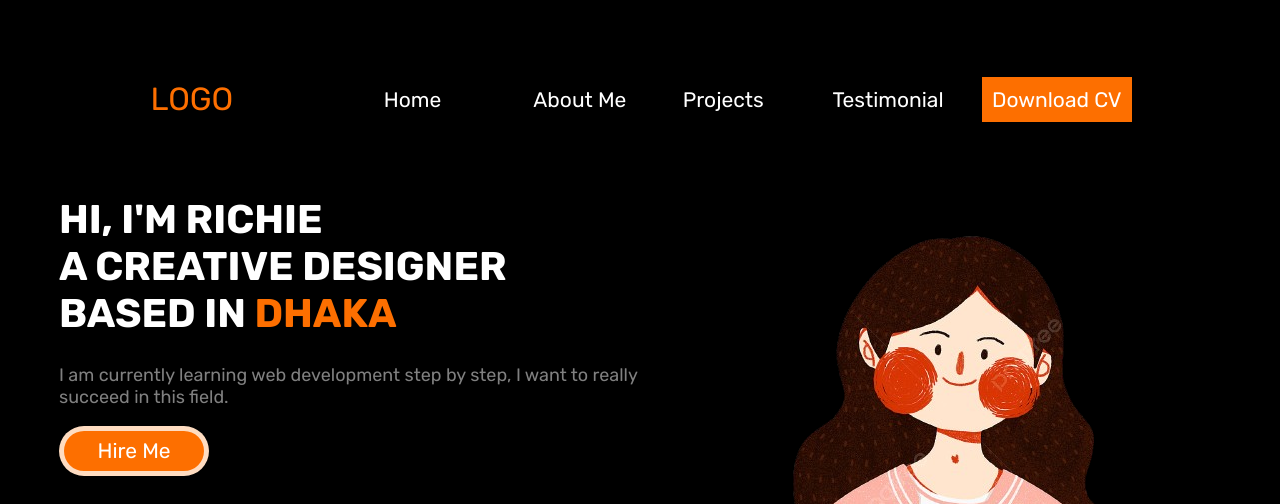
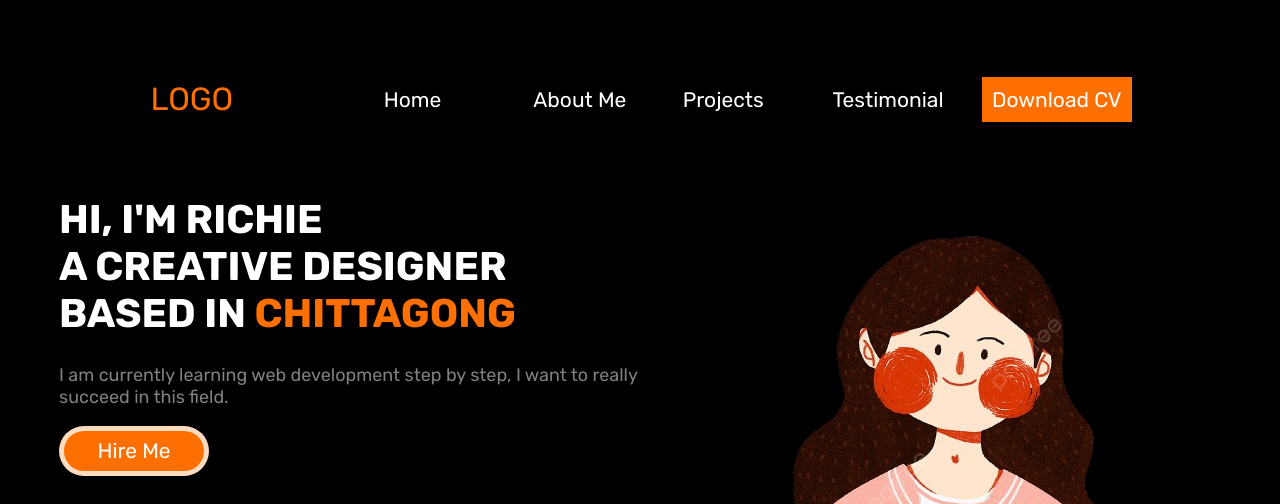
Before and after one commit to Richie-17/assignment-01, a plain HTML site: page index.html in a window 1280 px wide. Shown: the top 504 px of the page. Drawn offline with Linux system fonts and the light colour scheme.

```diff
--- a/index.html
+++ b/index.html
@@ -28,7 +28,7 @@
         <div class="description">
           <h1 class="title">
             HI, I'M RICHIE <br />A CREATIVE DESIGNER <br />BASED IN
-            <span class="colors">DHAKA</span>
+            <span class="colors">CHITTAGONG</span>
           </h1>
           <p>
             I am currently learning web development step by step, I want to
```
